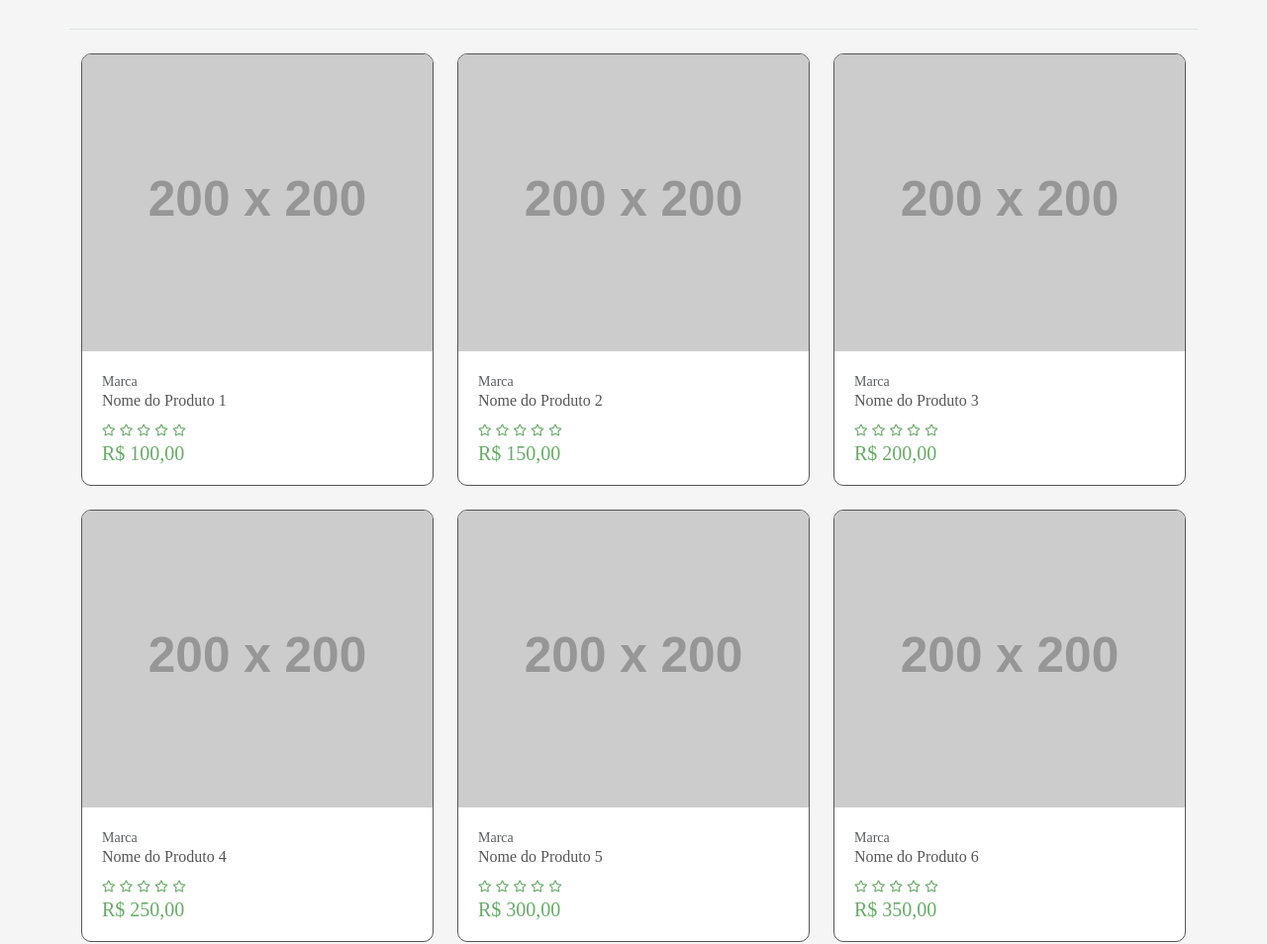
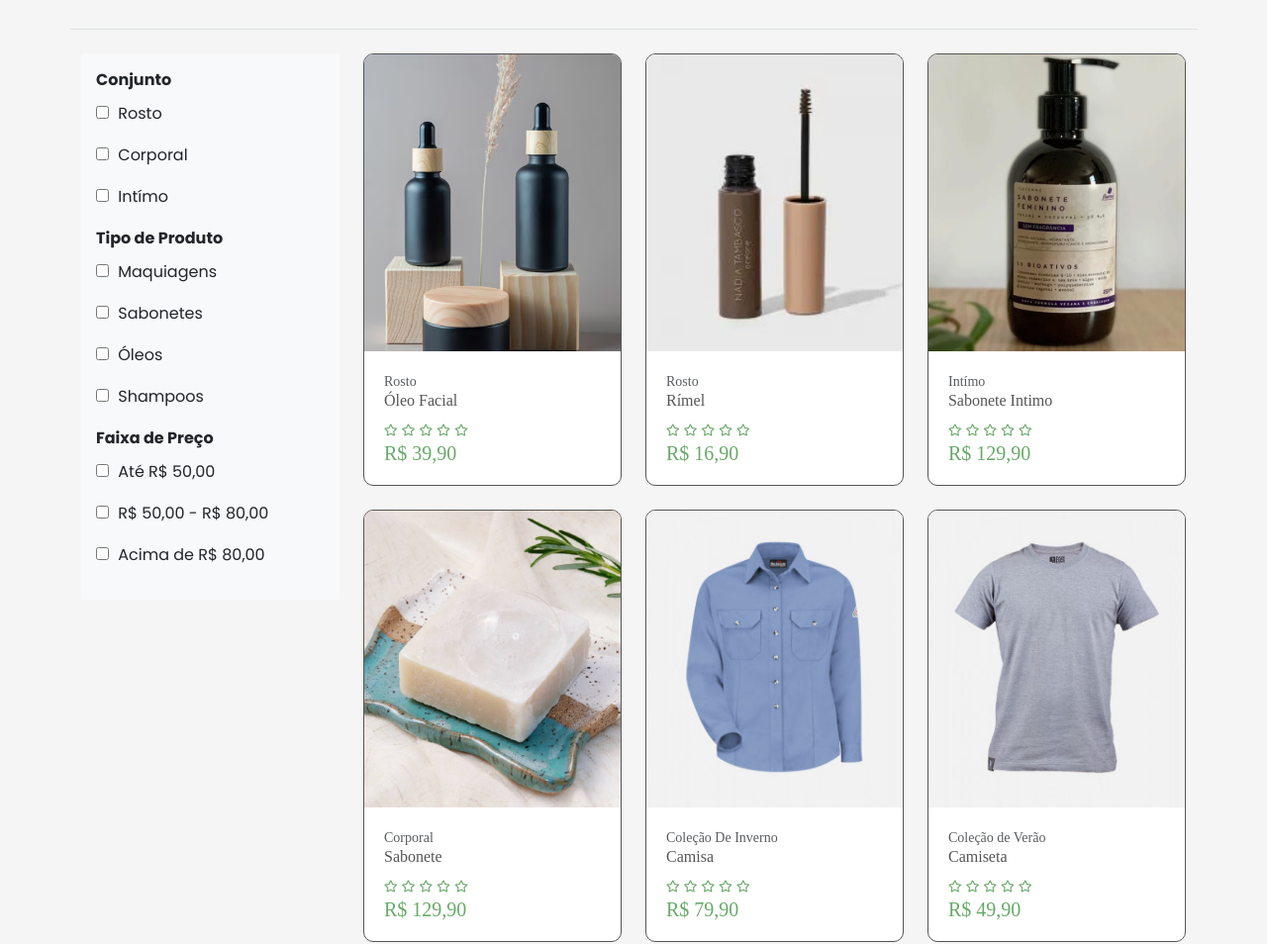
Before and after one commit to yRaffa/CP04_FrontEnd, a plain HTML site: page src/pages/categorias_pasta/BelezaECuidados.html in a window 1280 px wide. Shown: the part 161-1115 px from the top of the page at 99% size. Drawn offline with nearby package versions, Linux system fonts and the light colour scheme; files that its build step writes are made by us from their sources; placeholder pictures from the web are drawn by us; files whose address does not match are found by name; a web font is replaced by a local one.

Commit message:
att categorias

```diff
--- a/src/pages/categorias_pasta/BelezaECuidados.html
+++ b/src/pages/categorias_pasta/BelezaECuidados.html
@@ -3,7 +3,7 @@
 <head>
     <meta charset="UTF-8">
     <meta name="viewport" content="width=device-width, initial-scale=1.0">
-    <title>EcoTrend | Beleza e Cuidados</title>
+    <title>EcoTrend | Beleza e Cuidados Pessoais</title>
     <link rel="stylesheet" href="https://stackpath.bootstrapcdn.com/bootstrap/4.1.3/css/bootstrap.min.css"
         integrity="sha384-MCw98/SFnGE8fJT3GXwEOngsV7Zt27NXFoaoApmYm81iuXoPkFOJwJ8ERdknLPMO" crossorigin="anonymous">
     <script type="module" src="https://unpkg.com/ionicons@7.1.0/dist/ionicons/ionicons.esm.js"></script>
@@ -15,6 +15,22 @@
     crossorigin="anonymous" referrerpolicy="no-referrer">
     <link rel="stylesheet" href="../styles/categorias.css">
     <script src="../scripts/categorias.js" defer></script>
+    <style>
+        .sidebar {
+            background-color: #f8f9fa;
+            padding: 15px;
+        }
+        .filter-title {
+            font-weight: bold;
+            margin-bottom: 10px;
+        }
+        .filter-item {
+            margin-bottom: 10px;
+        }
+        .filter-item input[type="checkbox"] {
+            margin-right: 5px;
+        }
+    </style>
 </head>
 <body>
 
@@ -43,14 +59,13 @@
             <div class="collapse navbar-collapse order-lg-1" id="navMenu">
                 <ul class="navbar-nav mx-auto text-center">
                     <li class="nav-item px-2 py-2"><a class="nav-link text-uppercase text-dark" href="/index.html">Início</a></li>
-                    <li class="nav-item px-2 py-2"><a class="nav-link text-uppercase text-dark"
-                            href="../categorias.html">Categorias</a></li>
-                    <li class="nav-item px-2 py-2 border-0"><a class="nav-link text-uppercase text-dark"
-                            href="../contact.html">Contato</a></li>
+                    <li class="nav-item px-2 py-2"><a class="nav-link text-uppercase text-dark" href="../categorias.html">Categorias</a></li>
+                    <li class="nav-item px-2 py-2 border-0"><a class="nav-link text-uppercase text-dark" href="../contact.html">Contato</a></li>
                 </ul>
             </div>
         </div>
     </nav>
+
     <div class="container mt-5 pt-5">
         <div class="row">
             <div class="col-md-12 bg-light border-bottom py-4 mb-4">
@@ -58,11 +73,63 @@
             </div>
         </div>
         <div class="row">
+            <div class="col-md-3">
+                <div class="sidebar">
+                    <div class="filter-title">Conjunto</div>
+                    <div class="filter-item">
+                        <input type="checkbox" id="rosto" name="conjunto">
+                        <label for="verao">Rosto</label>
+                    </div>
+                    <div class="filter-item">
+                        <input type="checkbox" id="corporal" name="conjunto">
+                        <label for="outono">Corporal</label>
+                    </div>
+                    <div class="filter-item">
+                        <input type="checkbox" id="intimo" name="conjunto">
+                        <label for="outono">Intímo</label>
+                    </div>
+
+                    <div class="filter-title">Tipo de Produto</div>
+                    <div class="filter-item">
+                        <input type="checkbox" id="maquiagens" name="tipo">
+                        <label for="camisa">Maquiagens</label>
+                    </div>
+                    <div class="filter-item">
+                        <input type="checkbox" id="sabonetes" name="tipo">
+                        <label for="camiseta">Sabonetes</label>
+                    </div>
+                    <div class="filter-item">
+                        <input type="checkbox" id="oleos" name="tipo">
+                        <label for="vestido">Óleos</label>
+                    </div>
+                    <div class="filter-item">
+                        <input type="checkbox" id="shampoos" name="tipo">
+                        <label for="camiseta">Shampoos</label>
+                    </div>
+
+
+                    <div class="filter-title">Faixa de Preço</div>
+                    <div class="filter-item">
+                        <input type="checkbox" id="preco1" name="preco">
+                        <label for="preco1">Até R$ 50,00</label>
+                    </div>
+                    <div class="filter-item">
+                        <input type="checkbox" id="preco2" name="preco">
+                        <label for="preco2">R$ 50,00 - R$ 80,00</label>
+                    </div>
+                    <div class="filter-item">
+                        <input type="checkbox" id="preco3" name="preco">
+                        <label for="preco3">Acima de R$ 80,00</label>
+                    </div>
+                </div>
+            </div>
+            <div class="col-md-9">
+                <div class="row">
                     <div class="col-md-4 mb-4">
                         <div class="card">
-                    <img class="card-img-top" src="https://via.placeholder.com/200x200" alt="Produto 1">
+                            <img class="card-img-top" src="/src/img/beleza-01.avif" alt="Produto 1">
                             <div class="card-body">
-                        <p class="h6"><small class="text-muted">Marca</small><br>Nome do Produto 1</p>
+                                <p class="h6"><small class="text-muted">Rosto</small><br>Óleo Facial</p>
                                 <p class="m-0">
                                     <i class="fa-xs far fa-star"></i>
                                     <i class="fa-xs far fa-star"></i>
@@ -70,15 +137,15 @@
                                     <i class="fa-xs far fa-star"></i>
                                     <i class="fa-xs far fa-star"></i>
                                 </p>
-                        <p class="h5 m-0">R$ 100,00</p>
+                                <p class="h5 m-0">R$ 39,90</p>
                             </div>
                         </div>
                     </div>
                     <div class="col-md-4 mb-4">
                         <div class="card">
-                    <img class="card-img-top" src="https://via.placeholder.com/200x200" alt="Produto 2">
+                            <img class="card-img-top" src="/src/img/beleza-02.jpg" alt="Produto 2">
                             <div class="card-body">
-                        <p class="h6"><small class="text-muted">Marca</small><br>Nome do Produto 2</p>
+                                <p class="h6"><small class="text-muted">Rosto</small><br>Rímel</p>
                                 <p class="m-0">
                                     <i class="fa-xs far fa-star"></i>
                                     <i class="fa-xs far fa-star"></i>
@@ -86,15 +153,15 @@
                                     <i class="fa-xs far fa-star"></i>
                                     <i class="fa-xs far fa-star"></i>
                                 </p>
-                        <p class="h5 m-0">R$ 150,00</p>
+                                <p class="h5 m-0">R$ 16,90</p>
                             </div>
                         </div>
                     </div>
                     <div class="col-md-4 mb-4">
                         <div class="card">
-                    <img class="card-img-top" src="https://via.placeholder.com/200x200" alt="Produto 3">
+                            <img class="card-img-top" src="/src/img/beleza-03.jpg" alt="Produto 3">
                             <div class="card-body">
-                        <p class="h6"><small class="text-muted">Marca</small><br>Nome do Produto 3</p>
+                                <p class="h6"><small class="text-muted">Intímo</small><br>Sabonete Intimo</p>
                                 <p class="m-0">
                                     <i class="fa-xs far fa-star"></i>
                                     <i class="fa-xs far fa-star"></i>
@@ -102,15 +169,15 @@
                                     <i class="fa-xs far fa-star"></i>
                                     <i class="fa-xs far fa-star"></i>
                                 </p>
-                        <p class="h5 m-0">R$ 200,00</p>
+                                <p class="h5 m-0">R$ 129,90</p>
                             </div>
                         </div>
                     </div>
                     <div class="col-md-4 mb-4">
                         <div class="card">
-                    <img class="card-img-top" src="https://via.placeholder.com/200x200" alt="Produto 4">
+                            <img class="card-img-top" src="/src/img/beleza-04.jpg" alt="Produto 4">
                             <div class="card-body">
-                        <p class="h6"><small class="text-muted">Marca</small><br>Nome do Produto 4</p>
+                                <p class="h6"><small class="text-muted">Corporal</small><br>Sabonete</p>
                                 <p class="m-0">
                                     <i class="fa-xs far fa-star"></i>
                                     <i class="fa-xs far fa-star"></i>
@@ -118,15 +185,15 @@
                                     <i class="fa-xs far fa-star"></i>
                                     <i class="fa-xs far fa-star"></i>
                                 </p>
-                        <p class="h5 m-0">R$ 250,00</p>
+                                <p class="h5 m-0">R$ 129,90</p>
                             </div>
                         </div>
                     </div>
                     <div class="col-md-4 mb-4">
                         <div class="card">
-                    <img class="card-img-top" src="https://via.placeholder.com/200x200" alt="Produto 5">
+                            <img class="card-img-top" src="/src/img/produto-05.jpg" alt="Produto 5">
                             <div class="card-body">
-                        <p class="h6"><small class="text-muted">Marca</small><br>Nome do Produto 5</p>
+                                <p class="h6"><small class="text-muted">Coleção De Inverno</small><br>Camisa</p>
                                 <p class="m-0">
                                     <i class="fa-xs far fa-star"></i>
                                     <i class="fa-xs far fa-star"></i>
@@ -134,15 +201,15 @@
                                     <i class="fa-xs far fa-star"></i>
                                     <i class="fa-xs far fa-star"></i>
                                 </p>
-                        <p class="h5 m-0">R$ 300,00</p>
+                                <p class="h5 m-0">R$ 79,90</p>
                             </div>
                         </div>
                     </div>
                     <div class="col-md-4 mb-4">
                         <div class="card">
-                    <img class="card-img-top" src="https://via.placeholder.com/200x200" alt="Produto 6">
+                            <img class="card-img-top" src="/src/img/produto-06.jpg" alt="Produto 6">
                             <div class="card-body">
-                        <p class="h6"><small class="text-muted">Marca</small><br>Nome do Produto 6</p>
+                                <p class="h6"><small class="text-muted">Coleção de Verão</small><br>Camiseta</p>
                                 <p class="m-0">
                                     <i class="fa-xs far fa-star"></i>
                                     <i class="fa-xs far fa-star"></i>
@@ -150,60 +217,16 @@
                                     <i class="fa-xs far fa-star"></i>
                                     <i class="fa-xs far fa-star"></i>
                                 </p>
-                        <p class="h5 m-0">R$ 350,00</p>
+                                <p class="h5 m-0">R$ 49,90</p>
                             </div>
                         </div>
                     </div>
-            <div class="col-md-4 mb-4">
-                <div class="card">
-                    <img class="card-img-top" src="https://via.placeholder.com/200x200" alt="Produto 7">
-                    <div class="card-body">
-                        <p class="h6"><small class="text-muted">Marca</small><br>Nome do Produto 7</p>
-                        <p class="m-0">
-                            <i class="fa-xs far fa-star"></i>
-                            <i class="fa-xs far fa-star"></i>
-                            <i class="fa-xs far fa-star"></i>
-                            <i class="fa-xs far fa-star"></i>
-                            <i class="fa-xs far fa-star"></i>
-                        </p>
-                        <p class="h5 m-0">R$ 400,00</p>
-                    </div>
-                </div>
-            </div>
-            <div class="col-md-4 mb-4">
-                <div class="card">
-                    <img class="card-img-top" src="https://via.placeholder.com/200x200" alt="Produto 8">
-                    <div class="card-body">
-                        <p class="h6"><small class="text-muted">Marca</small><br>Nome do Produto 8</p>
-                        <p class="m-0">
-                            <i class="fa-xs far fa-star"></i>
-                            <i class="fa-xs far fa-star"></i>
-                            <i class="fa-xs far fa-star"></i>
-                            <i class="fa-xs far fa-star"></i>
-                            <i class="fa-xs far fa-star"></i>
-                        </p>
-                        <p class="h5 m-0">R$ 450,00</p>
-                    </div>
-                </div>
-            </div>
-            <div class="col-md-4 mb-4">
-                <div class="card">
-                    <img class="card-img-top" src="https://via.placeholder.com/200x200" alt="Produto 9">
-                    <div class="card-body">
-                        <p class="h6"><small class="text-muted">Marca</small><br>Nome do Produto 9</p>
-                        <p class="m-0">
-                            <i class="fa-xs far fa-star"></i>
-                            <i class="fa-xs far fa-star"></i>
-                            <i class="fa-xs far fa-star"></i>
-                            <i class="fa-xs far fa-star"></i>
-                            <i class="fa-xs far fa-star"></i>
-                        </p>
-                        <p class="h5 m-0">R$ 500,00</p>
+
                 </div>
             </div>
         </div>
     </div>
-    </div>
+
     <footer class="bg-dark py-5">
         <div class="container">
           <div class="row text-white g-5">
@@ -220,7 +243,8 @@
                 <span class="fw-light">Paulista, São Paulo, 123, Brasil</span>
               </div>
               <div class="d-flex justify-content-start align-items-start my-2 text-footer">
-                <span class="me-3"><i class="fas fa-envelope"></i></span>
+
+Copiar código
 <span class="fw-light">ecotrend.suporte@gmail.com</span>
 </div>
 <div class="d-flex justify-content-start align-items-start my-2 text-footer">
@@ -267,6 +291,7 @@
 </div>
 </div>
 </footer>
+
 <script src="https://code.jquery.com/jquery-3.3.1.slim.min.js"
 integrity="sha384-q8i/X+965DzO0rT7abK41JStQIAqVgRVzpbzo5smXKp4YfRvH+8abtTE1Pi6jizo" crossorigin="anonymous"></script>
 <script src="https://cdnjs.cloudflare.com/ajax/libs/popper.js/1.14.3/umd/popper.min.js"
```
Also changed, not shown: src/pages/categorias.html (+6 -6 lines), src/pages/categorias_pasta/RoupasSustentaveis.html (+96 -35 lines), src/img/beleza-01.avif (added), src/img/beleza-02.jpg (added), src/img/beleza-03.jpg (added), src/img/beleza-04.jpg (added), src/img/vestido-fem.jpg (deleted). Lines whose indentation alone changed are shown as unchanged.
